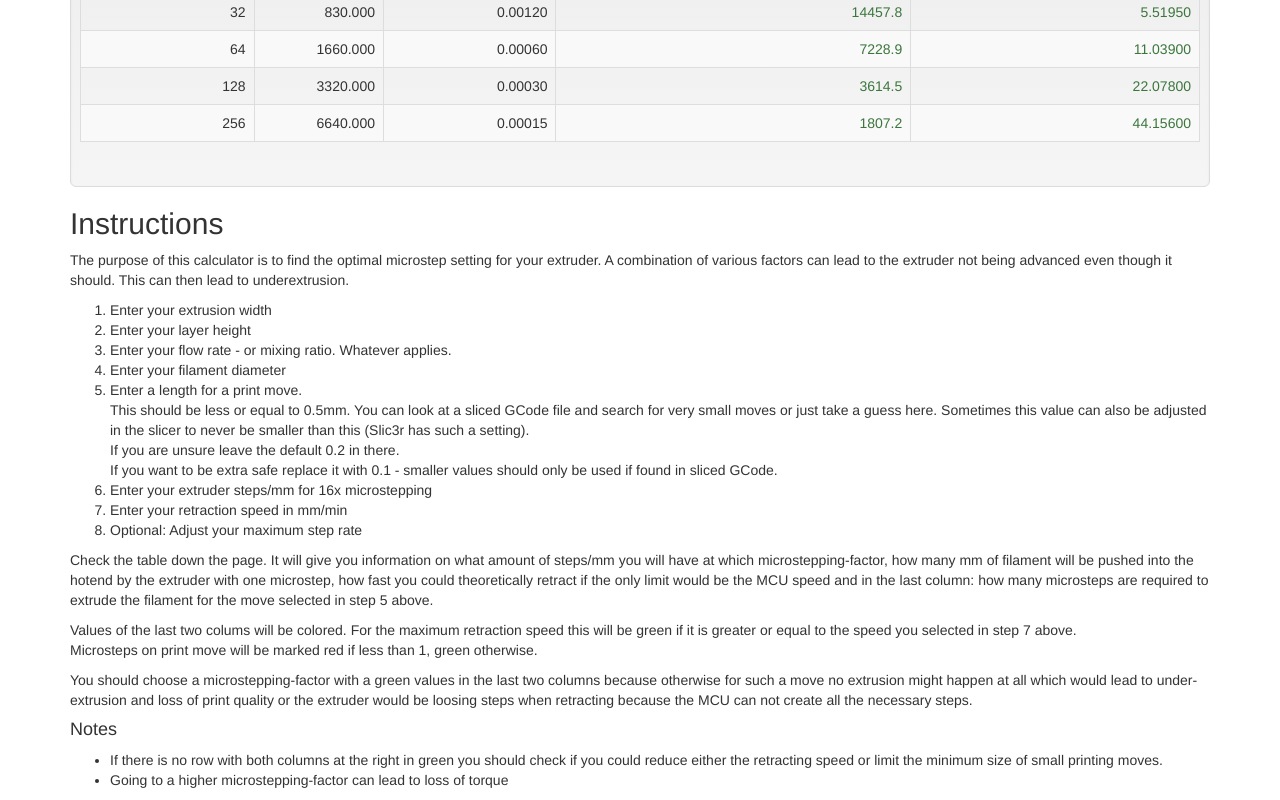
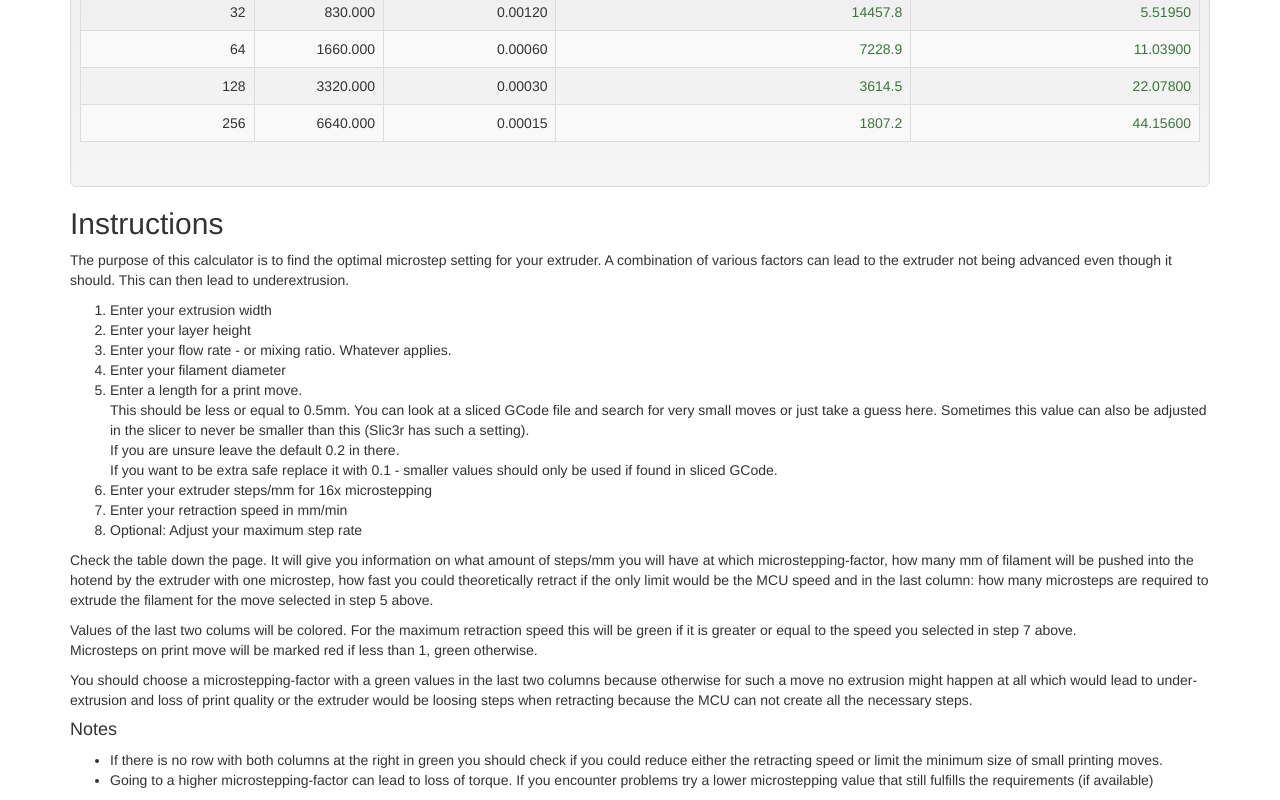
Before and after one commit to wilriker/microstep-calculator, a plain HTML site: page index.html in a window 1280 px wide. Shown: the part 888-1688 px from the top of the page. Drawn offline with nearby package versions, Linux system fonts and the light colour scheme.

Commit message:
Extend comment on loss of torque

```diff
--- a/index.html
+++ b/index.html
@@ -237,7 +237,7 @@
 		<h4>Notes</h4>
 		<ul>
 			<li>If there is no row with both columns at the right in green you should check if you could reduce either the retracting speed or limit the minimum size of small printing moves.</li>
-			<li>Going to a higher microstepping-factor can lead to loss of torque</li>
+			<li>Going to a higher microstepping-factor can lead to loss of torque. If you encounter problems try a lower microstepping value that still fulfills the requirements (if available)</li>
 		</ul>
 	</div>
 
```
